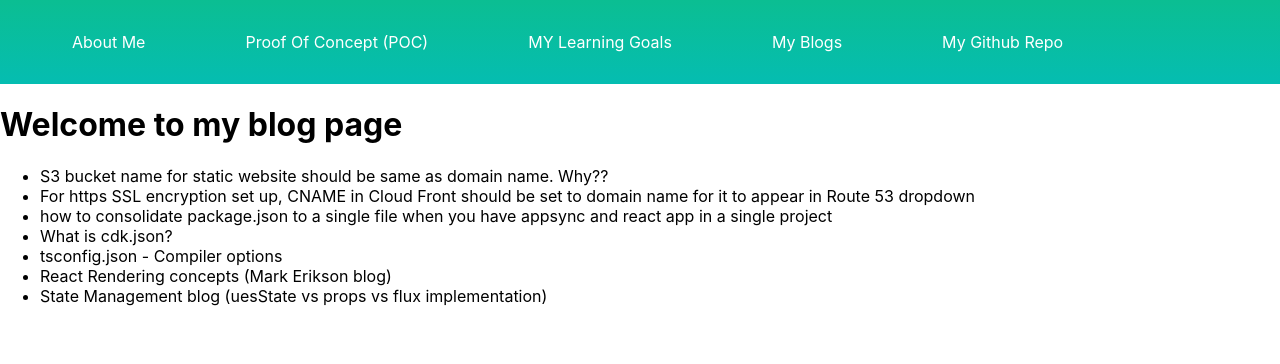
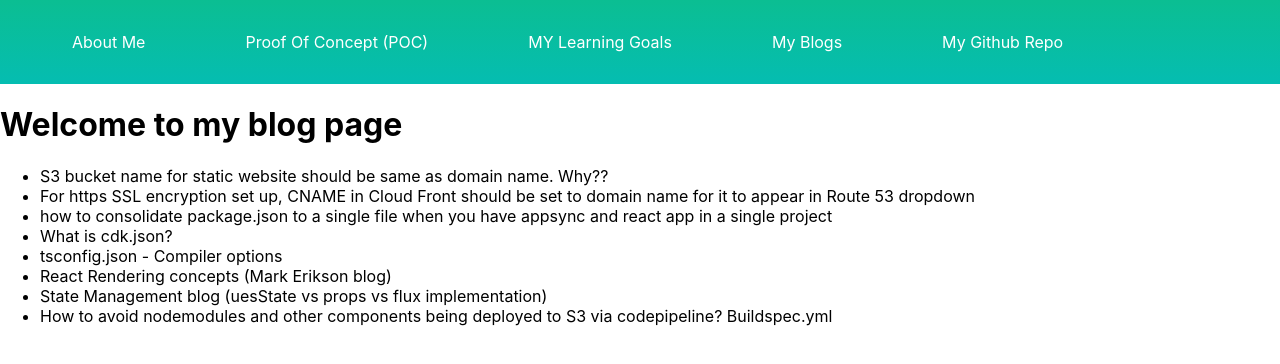
Before and after one commit to Prism-it-services/react-demo, a React (Create React App) app: page /my-blogs in a window 1280 px wide. Shown: the top 364 px of the page. Built offline with nearby package versions, Linux system fonts and the light colour scheme.

Commit message:
minor changes

```diff
--- a/src/components/MyBlogs/MyBlogs.tsx
+++ b/src/components/MyBlogs/MyBlogs.tsx
@@ -13,6 +13,7 @@ return (
     <li>tsconfig.json - Compiler options</li>
     <li>React Rendering concepts (Mark Erikson blog)</li>
     <li>State Management blog (uesState vs props vs flux implementation)</li>
+    <li>How to avoid nodemodules and other components being deployed to S3 via codepipeline? Buildspec.yml</li>
 </ul>
 </>
 )};
```
